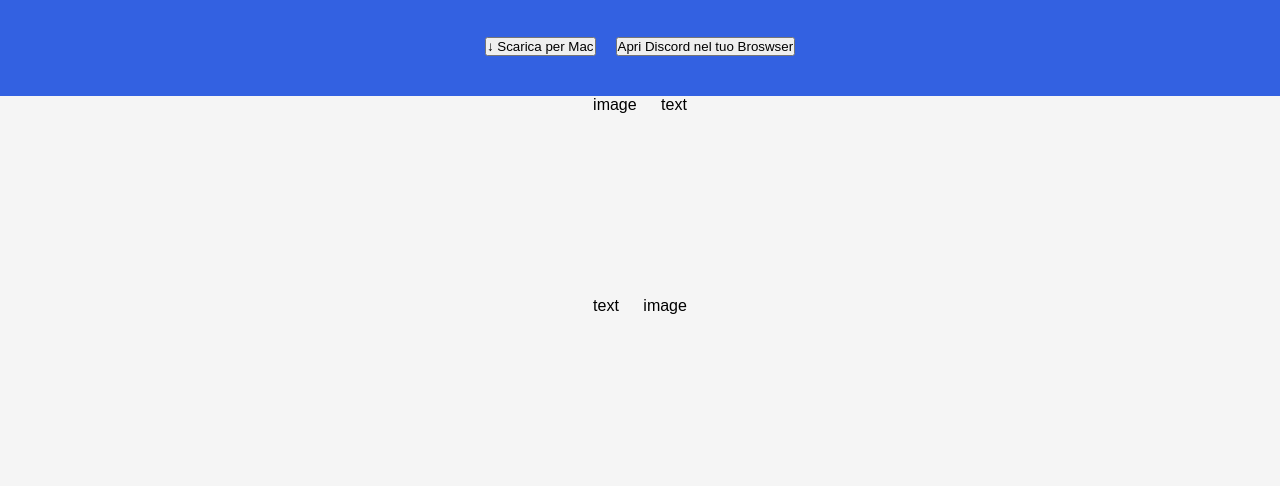
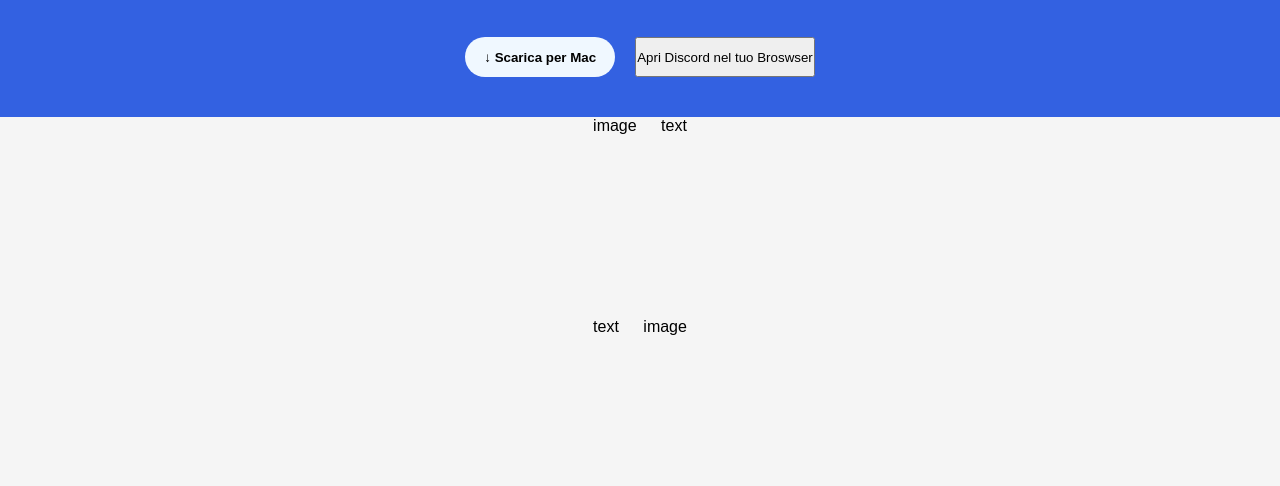
Before and after one commit to RosarioNici/htmlcss-struttura-discord, a plain HTML site: page index.html in a window 1280 px wide. Shown: the part 272-758 px from the top of the page. Drawn offline with Linux system fonts and the light colour scheme.

Commit message:
try loyout button

```diff
--- a/css/style.css
+++ b/css/style.css
@@ -50,6 +50,14 @@ button {
     margin: 0 auto;
     color: aliceblue;
 
+}
+
+#mac {
+    width: 150px;
+    height: 40px;
+    border-radius: 20px;
+    border: 1px aliceblue;
+    background-color: aliceblue;
 }
 
 /* end content header */
--- a/index.html
+++ b/index.html
@@ -34,8 +34,8 @@
             </p>
         </div>
         <div class="buttons">
-            <button>
-                &darr; Scarica per Mac
+            <button id="mac">
+                <strong>&darr; Scarica per Mac</strong>
             </button>
             <button>
                 Apri Discord nel tuo Broswser
```
